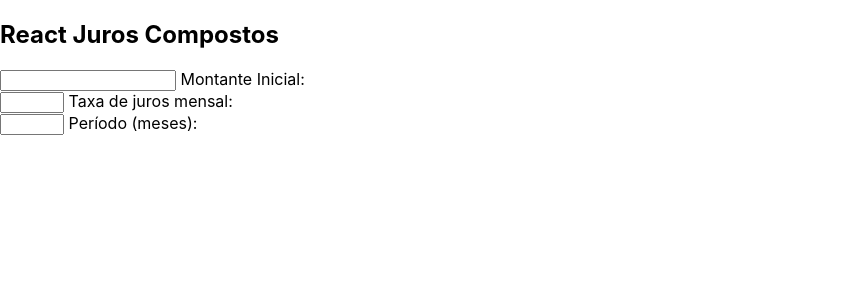
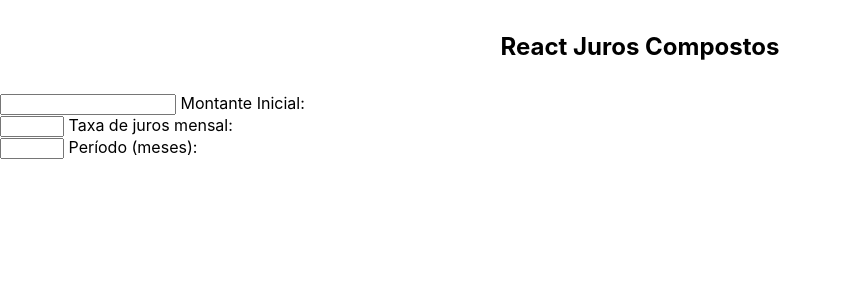
Before and after one commit to DevEverton/react-compound-interest, a React (Create React App) app: page / in a window 1280 px wide. Shown: the top 300 px of the page, without its empty margins (0-842 px from the left). Built offline with nearby package versions, Linux system fonts and the light colour scheme; the HTML template or start-up script is replaced by a standard one.

Commit message:
Finished header and inputs styles

```diff
--- a/src/App.js
+++ b/src/App.js
@@ -1,6 +1,6 @@
 import React, { useState } from "react";
-import "./App.css";
 import Input from "./components/Input";
+import css from "./styles/styles.module.css";
 
 export default function App() {
   const [initialValue, setInitialValue] = useState("");
@@ -25,7 +25,10 @@ export default function App() {
 
   return (
     <div>
-      <h2>React Juros Compostos</h2>
+      <h2 className={css.header}>React Juros Compostos</h2>
+      <div className="container">
+        <div className="row">
+          <div className="col l4 s12">
             <Input
               id={"IV"}
               label={"Montante Inicial:"}
@@ -34,6 +37,8 @@ export default function App() {
               max={9 ** 99}
               onInputChange={handleInputChange}
             />
+          </div>
+          <div className="col l4 s12">
             <Input
               id={"IR"}
               label={"Taxa de juros mensal:"}
@@ -42,6 +47,8 @@ export default function App() {
               max={12}
               onInputChange={handleInputChange}
             />
+          </div>
+          <div className="col l4 s12">
             <Input
               id={"P"}
               label={"Período (meses):"}
@@ -51,5 +58,8 @@ export default function App() {
               onInputChange={handleInputChange}
             />
           </div>
+        </div>
+      </div>
+    </div>
   );
 }
--- /dev/null
+++ b/src/styles/styles.module.css
@@ -0,0 +1,4 @@
+.header {
+  text-align: center;
+  margin: 2rem;
+}
```
Also changed, not shown: src/components/App.css (renamed from src/App.css). Lines whose indentation alone changed are shown as unchanged.
